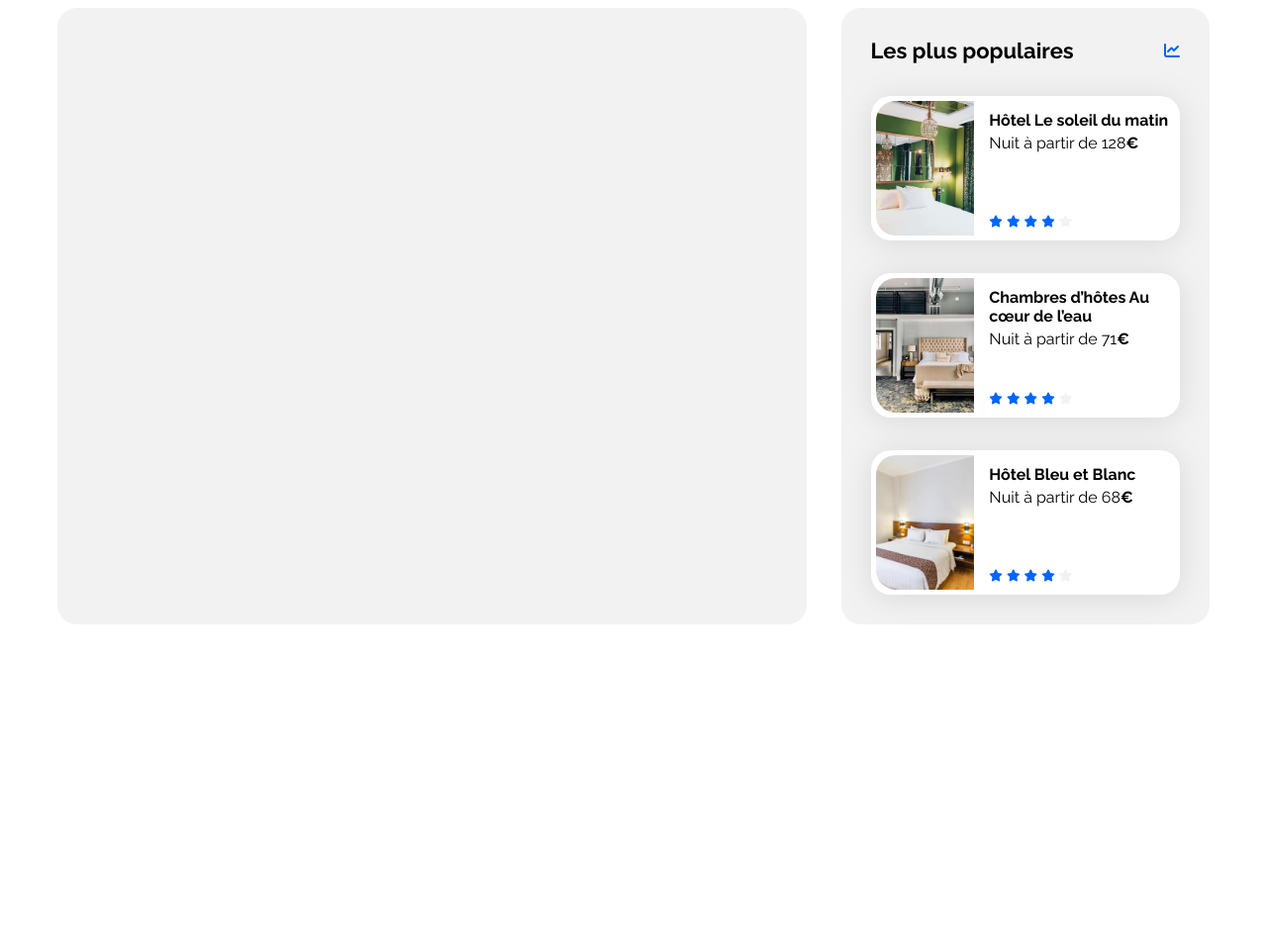
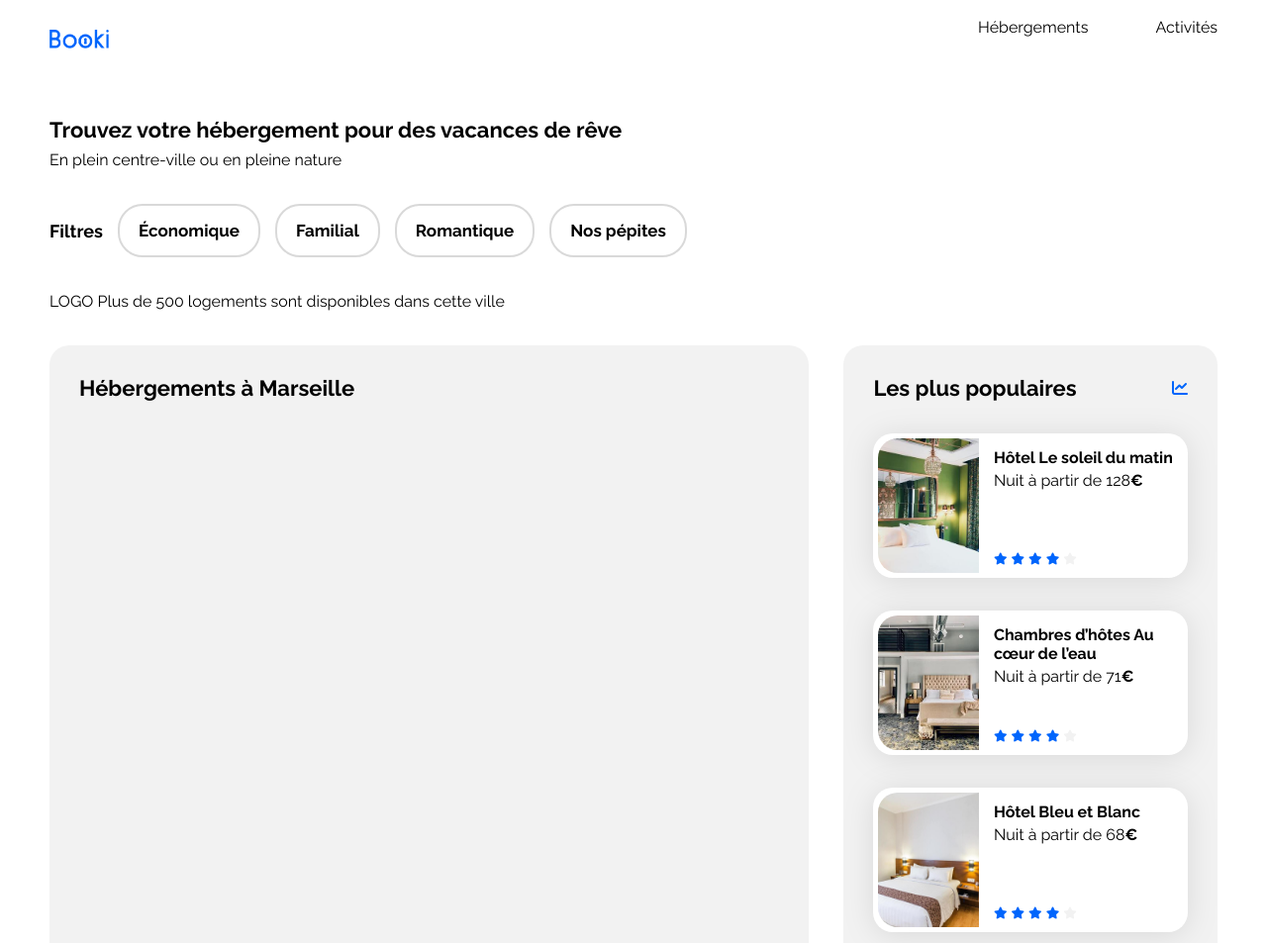
Before and after one commit to VincentChevais/OC_Project_2, a plain HTML site: page index.html in a window 1280 px wide. Shown: the top 953 px of the page at 99% size. Before the commit the page ends 800 px from the top, so only its background shows below. Drawn offline with Linux system fonts and the light colour scheme.

Commit message:
Progress : header / search

```diff
--- a/css/style.css
+++ b/css/style.css
@@ -1,21 +1,30 @@
 /****** General ***********/
-* {
-    font-family: 'Raleway', sans-serif;
+
+:root {
+  --main-color: #0065fc;
+  --main-bg-color: #f2f2f2;
+  --filter-bg-color: #deebff;
+  --filter-border-color: #d9d9d9;
 }
 
-:root {
-    --main-color: #0065FC;
-    --main-bg-color: #F2F2F2;
-    --filter-bg-color: #DEEBFF;
-}
-
-.fa-solid {
-    color: var(--main-color);
+* {
+  font-family: "Raleway", sans-serif;
 }
 
 body {
   display: flex;
   justify-content: center;
+  margin: 0px;
+}
+
+p {
+  margin: 0;
+  padding: 0;
+}
+
+a {
+  color: inherit;
+  text-decoration: none;
 }
 
 .main-container {
@@ -23,11 +32,6 @@ body {
   max-width: 1440px;
   padding: 0 50px;
   box-sizing: border-box;
-}
-
-a {
-    color: inherit;
-    text-decoration: none;
 }
 
 .section-title {
@@ -54,8 +58,77 @@ a {
   font-weight: 700;
 }
 
+.fa-solid {
+  color: var(--main-color);
+}
+
 .neutral-star {
-    color: var(--main-bg-color)
+  color: var(--main-bg-color);
+}
+
+/****** Header ***********/
+.header-content {
+  display: flex;
+  justify-content: space-between;
+  margin-bottom: 35px;
+}
+
+.logo img {
+  height: 19px;
+  padding-block: 30px;
+}
+
+.main-nav .nav-list {
+  display: flex;
+  gap: 68px;
+  margin-top: 0px;
+  list-style: none;
+}
+
+.main-nav .nav-list a {
+  display: inline-block;
+  padding-top: 16px;
+  border-top: 2px solid transparent;
+}
+
+.main-nav .nav-list a:hover {
+  color: var(--main-color);
+  border-top: 2px solid var(--main-color);
+}
+
+/********** Barre de recherche ***********/
+
+.search-and-filters {
+  margin-bottom: 35px;
+}
+
+.subtitle {
+  margin-top: 8px;
+}
+
+.title-and-subtitle,
+.search,
+.filters {
+  margin: inherit;
+}
+.filters {
+  font-size: 18px;
+  font-weight: 700;
+  display: flex;
+  align-items: center;
+  gap: 15px;
+}
+.filter-btn {
+  font-size: 17px;
+  font-weight: 700;
+  border: 2px solid var(--filter-border-color);
+  background-color: white;
+  border-radius: 25px;
+  padding: 15px 19px;
+}
+
+.filter-btn:hover {
+  background-color: var(--filter-bg-color);
 }
 
 /****** Hebergements And Populaires ***********/
@@ -121,9 +194,6 @@ a {
   margin-bottom: 5px;
 }
 
-
-
-
 /* Le code ci-dessous correspond à la version responsive uniquement */
 
 /****** Media queries ***********/
--- a/index.html
+++ b/index.html
@@ -1,27 +1,72 @@
 <!DOCTYPE html>
 <html lang="fr">
-
   <head>
-    <meta charset="UTF-8">
-    <meta name="viewport" content="width=device-width, initial-scale=1.0">
+    <meta charset="UTF-8" />
+    <meta name="viewport" content="width=device-width, initial-scale=1.0" />
     <title>Booki</title>
-    <link rel="preconnect" href="https://fonts.googleapis.com">
-    <link rel="preconnect" href="https://fonts.gstatic.com" crossorigin>
-    <link href="https://fonts.googleapis.com/css2?family=Raleway:wght@400;500;700&display=swap" rel="stylesheet">
-    <link rel="stylesheet" href="https://cdnjs.cloudflare.com/ajax/libs/font-awesome/6.2.1/css/all.min.css"
+    <link rel="preconnect" href="https://fonts.googleapis.com" />
+    <link rel="preconnect" href="https://fonts.gstatic.com" crossorigin />
+    <link
+      href="https://fonts.googleapis.com/css2?family=Raleway:wght@400;500;700&display=swap"
+      rel="stylesheet"
+    />
+    <link
+      rel="stylesheet"
+      href="https://cdnjs.cloudflare.com/ajax/libs/font-awesome/6.2.1/css/all.min.css"
       integrity="sha512-MV7K8+y+gLIBoVD59lQIYicR65iaqukzvf/nwasF0nqhPay5w/9lJmVM2hMDcnK1OnMGCdVK+iQrJ7lzPJQd1w=="
-        crossorigin="anonymous" referrerpolicy="no-referrer" />
-    <link rel="stylesheet" href="./css/style.css">
+      crossorigin="anonymous"
+      referrerpolicy="no-referrer"
+    />
+    <link rel="stylesheet" href="./css/style.css" />
   </head>
 
   <body>
     <div class="main-container">
-        <header></header>
+      <header>
+        <div class="header-content">
+          <div class="logo">
+            <img src="./images/logo/Booki.png" alt="Logo Booki" />
+          </div>
+          <nav class="main-nav">
+            <ul class="nav-list">
+              <li><a href="#">Hébergements</a></li>
+              <li><a href="#">Activités</a></li>
+            </ul>
+          </nav>
+        </div>
+      </header>
+
+      <!-- Titre / Recherche / Filtre -->
+      <div class="search-and-filters">
+        <section class="title-and-subtitle">
+          <h1 class="section-title">
+            Trouvez votre hébergement pour des vacances de rêve
+          </h1>
+          <p class="subtitle">En plein centre-ville ou en pleine nature</p>
+        </section>
+        <section class="search">
+          <search class="search-bar"> </search>
+        </section>
+        <section class="filters">
+          <p>Filtres</p>
+          <button class="filter-btn"><a href="#">Économique</a></button>
+          <button class="filter-btn"><a href="#">Familial</a></button>
+          <button class="filter-btn"><a href="#">Romantique</a></button>
+          <button class="filter-btn"><a href="#">Nos pépites</a></button>
+        </section>
+        <section class="infos">
+          <p class="subtitle">
+            LOGO Plus de 500 logements sont disponibles dans cette ville
+          </p>
+        </section>
+      </div>
+
       <main>
         <div class="hebergements-and-populaires">
           <section class="hebergements">
+            <h2 class="section-title">Hébergements à Marseille</h2>
+          </section>
 
-                </section>
           <section class="populaires">
             <div class="populaires-title">
               <h2 class="section-title">Les plus populaires</h2>
@@ -30,18 +75,26 @@
             <div class="populaires-cards">
               <a href="#">
                 <article class="card">
-                                <img src="./images/hebergements/emile-guillemot.jpg" alt="Image de la chambre d'hôtel montrant un lit">
+                  <img
+                    src="./images/hebergements/emile-guillemot.jpg"
+                    alt="Image de la chambre d'hôtel montrant un lit"
+                  />
                   <div class="card-content">
                     <div class="card-txt">
                       <h3 class="card-title">Hôtel Le soleil du matin</h3>
-                                        <p class="card-subtitle">Nuit à partir de 128<span class="euro">€</span></p>
+                      <p class="card-subtitle">
+                        Nuit à partir de 128<span class="euro">€</span>
+                      </p>
                     </div>
                     <div class="card-rating">
                       <i class="fa-xs fa-solid fa-star" aria-hidden="true"></i>
                       <i class="fa-xs fa-solid fa-star" aria-hidden="true"></i>
                       <i class="fa-xs fa-solid fa-star" aria-hidden="true"></i>
                       <i class="fa-xs fa-solid fa-star" aria-hidden="true"></i>
-                                        <i class="fa-xs fa-solid fa-star neutral-star" aria-hidden="true"></i>
+                      <i
+                        class="fa-xs fa-solid fa-star neutral-star"
+                        aria-hidden="true"
+                      ></i>
                       <span class="sr-only">Note de 4 sur 5</span>
                     </div>
                   </div>
@@ -49,18 +102,28 @@
               </a>
               <a href="#">
                 <article class="card">
-                                <img src="./images/hebergements/aw-creative.jpg" alt="Image de la chambre d'hôtel montrant un lit">
+                  <img
+                    src="./images/hebergements/aw-creative.jpg"
+                    alt="Image de la chambre d'hôtel montrant un lit"
+                  />
                   <div class="card-content">
                     <div class="card-txt">
-                                        <h3 class="card-title">Chambres d’hôtes Au cœur de l’eau</h3>
-                                        <p class="card-subtitle">Nuit à partir de 71<span class="euro">€</span></p>
+                      <h3 class="card-title">
+                        Chambres d’hôtes Au cœur de l’eau
+                      </h3>
+                      <p class="card-subtitle">
+                        Nuit à partir de 71<span class="euro">€</span>
+                      </p>
                     </div>
                     <div class="card-rating">
                       <i class="fa-xs fa-solid fa-star" aria-hidden="true"></i>
                       <i class="fa-xs fa-solid fa-star" aria-hidden="true"></i>
                       <i class="fa-xs fa-solid fa-star" aria-hidden="true"></i>
                       <i class="fa-xs fa-solid fa-star" aria-hidden="true"></i>
-                                        <i class="fa-xs fa-solid fa-star neutral-star" aria-hidden="true"></i>
+                      <i
+                        class="fa-xs fa-solid fa-star neutral-star"
+                        aria-hidden="true"
+                      ></i>
                       <span class="sr-only">Note de 4 sur 5</span>
                     </div>
                   </div>
@@ -68,18 +131,26 @@
               </a>
               <a href="#">
                 <article class="card">
-                                <img src="./images/hebergements/febrian-zakaria2.jpg" alt="Image de la chambre d'hôtel montrant un lit">
+                  <img
+                    src="./images/hebergements/febrian-zakaria2.jpg"
+                    alt="Image de la chambre d'hôtel montrant un lit"
+                  />
                   <div class="card-content">
                     <div class="card-txt">
                       <h3 class="card-title">Hôtel Bleu et Blanc</h3>
-                                        <p class="card-subtitle">Nuit à partir de 68<span class="euro">€</span></p>
+                      <p class="card-subtitle">
+                        Nuit à partir de 68<span class="euro">€</span>
+                      </p>
                     </div>
                     <div class="card-rating">
                       <i class="fa-xs fa-solid fa-star" aria-hidden="true"></i>
                       <i class="fa-xs fa-solid fa-star" aria-hidden="true"></i>
                       <i class="fa-xs fa-solid fa-star" aria-hidden="true"></i>
                       <i class="fa-xs fa-solid fa-star" aria-hidden="true"></i>
-                                        <i class="fa-xs fa-solid fa-star neutral-star" aria-hidden="true"></i>
+                      <i
+                        class="fa-xs fa-solid fa-star neutral-star"
+                        aria-hidden="true"
+                      ></i>
                       <span class="sr-only">Note de 4 sur 5</span>
                     </div>
                   </div>
@@ -92,5 +163,4 @@
       <footer></footer>
     </div>
   </body>
-
 </html>
```
Lines whose indentation alone changed are shown as unchanged.
